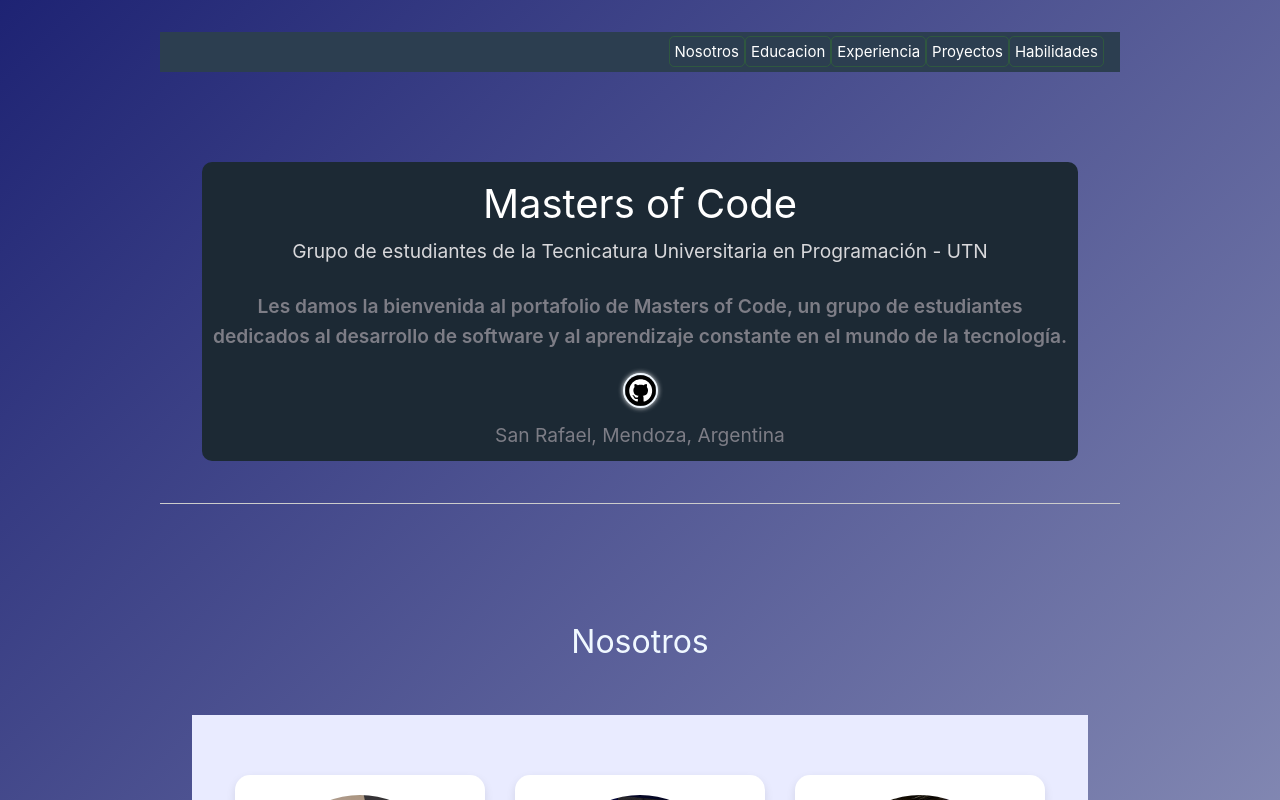
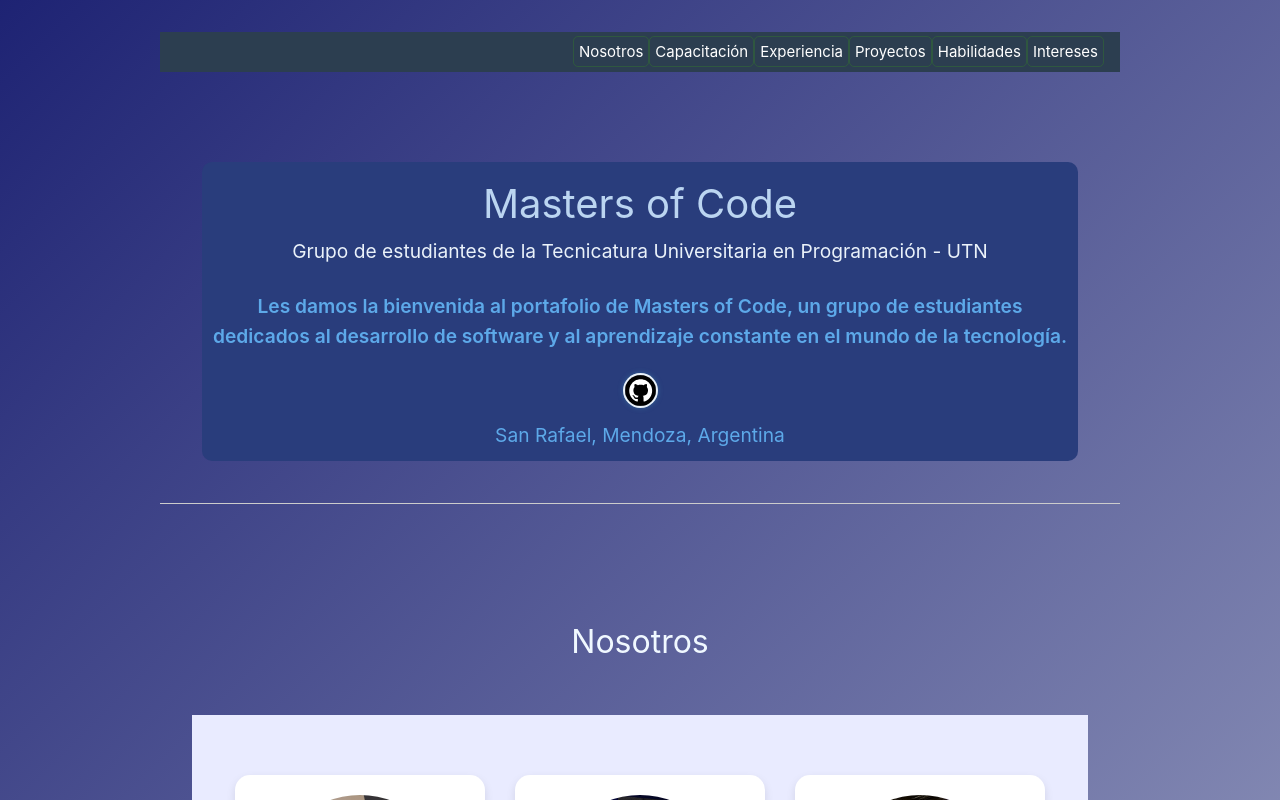
Before and after one commit to HotCode2025/MastersOfCode-Segundo-Semestre, a Vue app in the folder GITHUB/PORTAFOLIO CLASE 1/: page / in a window 1280 px wide. Built offline with nearby package versions, Linux system fonts and the light colour scheme.

Commit message:
Se actualiza informacion

```diff
--- a/GITHUB/PORTAFOLIO CLASE 1/src/App.vue
+++ b/GITHUB/PORTAFOLIO CLASE 1/src/App.vue
@@ -23,13 +23,13 @@ import ProyectosComponentes from './components/ProyectosComponentes.vue';
             <h2>Nosotros</h2>
             <NosotrosComponente />
         </section>
-        <section id="educacion">
-            <h2>Educación - Cursos</h2>
+        <section id="capacitacion">
+            <h2>Capacitación</h2>
             <!--Componente Educación-->
             <EducacionComponente />
         </section>
         <section id="experiencia">
-            <h2>Experiencia</h2>
+            <h2>Experiencia de Equipo</h2>
             <!--Componente Experiencia-->
             <ExperiencieComponente />
         </section>
--- a/GITHUB/PORTAFOLIO CLASE 1/src/components/DatosPersonales.vue
+++ b/GITHUB/PORTAFOLIO CLASE 1/src/components/DatosPersonales.vue
@@ -29,22 +29,23 @@ const redesSociales = [
 <style scoped>
 h1 {
     font-size: 2.5rem;
-    color: #fff
+    color: #bbd5f1;
 }
 
 p {
     font-size:1.2rem;
     font-weight: 600;
     margin-bottom: 1rem;
-    color: rgb(125, 125, 134);
+    color: #5DA9E9;
 }
 
 .card{
-    background-color: rgb(28, 41, 52);
+    background-color: #293d7c;
     border-radius: 10px;
     padding: 10px;
     margin: 10px;
     text-align: center;
+    color: #EAF2FA;
 }
 
 .container-lista {
@@ -58,25 +59,25 @@ p {
 
 .icon-redsocial {
     align-items: center;
-    background-color: aliceblue;
+    background-color: #EAF2FA;
     border-radius: 50%;
     padding: 2px;
     margin: 5px;
-    box-shadow: 0 0 5px rgba(251, 249, 249, 0.934);
+    box-shadow: 0 0 5px rgba(58, 124, 165, 0.6);
 }
 
 .icon-redsocial:hover {
-    background-color: rgb(28, 41, 52);
+    background-color: #1B3B5F;
     box-shadow: 0 0 5px rgba(251, 249, 249, 0.934) ;
 }
 h2{
     font-size: 1.2rem;
     font-weight: 600;
-    color: rgb(216, 216, 219);
+    color: #EAF2FA;
 }
 h3{
     font-size: 1.2rem;
     font-weight: 600;
-    color: rgb(125, 125, 134);
+    color: #5DA9E9;
 }
 </style>
--- a/GITHUB/PORTAFOLIO CLASE 1/src/components/EducacionComponente.vue
+++ b/GITHUB/PORTAFOLIO CLASE 1/src/components/EducacionComponente.vue
@@ -2,18 +2,43 @@
 import { ref } from 'vue';
 const fechaColor = ref([])
 fechaColor.value = [
-    {color: '#41516c'},
-    {color: '#FBCA3E'},
-    {color: '#E24A68'},
-    {color: '#1B5F8C'},
-    {color: '#4CADAD'}
+    { color: '#1B3B5F' },
+    { color: '#3A7CA5' },
+    { color: '#5DA9E9' },
+    { color: '#82C0E8' },
+    { color: '#A3D2F2' }
 ];
 const EducacionComponente = ref([
-  {fecha: '2024', title: 'Técnicatura Universitaria en Programacion', descripcion: 'Incumbencias Profesionales: Operación y programación de computadoras, desarrollo de programas en distintos lenguajes, análisis y control de sistemas informáticos.', enlace:'https://www.youtube.com/'},
-  {fecha: '2023', title: 'Desarrollador Full Stack', descripcion: 'Trabajé en XYZ Tech, donde diseñé y desarrollé aplicaciones web completas utilizando tecnologías como Node.js, React y MongoDB.', enlace:'http:www.direccion.com'},
-  {fecha: '2022', title: 'Internship en Desarrollo Web', descripcion: 'Realicé una pasantía en ABC Solutions, contribuyendo en la creación de interfaces de usuario y optimización de sitios web.', enlace:'http:www.direccion.com'},
-  {fecha: '2021', title: 'Proyecto Personal - Aplicación de Gestión de Tareas', descripcion: 'Desarrollé una aplicación para la gestión de tareas diarias usando HTML, CSS y JavaScript, implementando funcionalidades como listas de tareas y recordatorios.', enlace:'http:www.direccion.com'},
-  {fecha: '2020', title: 'Curso de Introducción a la Programación', descripcion: 'Completé un curso en línea sobre fundamentos de programación, donde aprendí lenguajes como Python y Java.', enlace:'http:www.direccion.com'}
+  {
+        fecha: "2025",
+        titulo: "Certificación en Desarrollo Web Avanzado",
+        descripcion: "El equipo completó una capacitación avanzada en tecnologías web modernas, incluyendo React, Vue.js y Node.js, reforzando buenas prácticas y desarrollo colaborativo.",
+        enlace: "ver más"
+    },
+    {
+        fecha: "2024",
+        titulo: "Tecnicatura en Programación - Miembros del Equipo",
+        descripcion: "Varios integrantes finalizaron la Tecnicatura Universitaria en Programación en la UTN - Facultad Regional San Rafael, adquiriendo competencias en análisis de sistemas, programación y bases de datos.",
+        enlace: "ver más"
+    },
+    {
+        fecha: "2023",
+        titulo: "Curso de UX/UI y Diseño de Interfaces",
+        descripcion: "El grupo realizó un curso especializado en diseño de interfaces y experiencia de usuario para mejorar la usabilidad y estética de los proyectos web que desarrollamos.",
+        enlace: "ver más"
+    },
+    {
+        fecha: "2022",
+        titulo: "Bootcamp Full Stack",
+        descripcion: "El equipo participó en un bootcamp intensivo de desarrollo Full Stack, trabajando con Node.js, Express, MongoDB, React y Vue.js para crear aplicaciones completas.",
+        enlace: "ver más"
+    },
+    {
+        fecha: "2021",
+        titulo: "Hackathons y Proyectos de Capacitación",
+        descripcion: "Participamos en hackathons y talleres de programación, aplicando conocimientos en proyectos prácticos, fortaleciendo la colaboración y resolución de problemas en equipo.",
+        enlace: "ver más"
+    }
 ]);
 </script>
 
--- a/GITHUB/PORTAFOLIO CLASE 1/src/components/ExperiencieComponente.vue
+++ b/GITHUB/PORTAFOLIO CLASE 1/src/components/ExperiencieComponente.vue
@@ -6,14 +6,14 @@ import icono4 from '/src/assets/uiux.svg';
 import icono5 from '/src/assets/watch.svg';
 
 import { ref } from 'vue';
-const titulo = 'Desarrollador Full Stack';
-const fecha = 'Desde Enero 2022 / Julio 2024';
+const titulo = 'Desarrolladores Full Stack y Creativos Digitales';
+const fecha = 'Enero 2021 – Noviembre 2025';
 const experiencias = ref([
-    { id: 1, src: icono1, parrafo: 'Lideré un equipo de 5 desarrolladores en la creación de una plataforma de comercio electrónico que incrementó las ventas en un 35% durante el primer año.' },
-    { id: 2, src: icono2, parrafo: 'Diseñé y desarrollé aplicaciones web utilizando Node.js, React y MongoDB, logrando reducir el tiempo de carga de las páginas en un 50%.' },
-    { id: 3, src: icono3, parrafo: 'Implementé soluciones de autenticación y autorización, mejorando la seguridad del sitio web y reduciendo los intentos de acceso no autorizado en un 20%.' },
-    { id: 4, src: icono4, parrafo: 'Colaboré con diseñadores de UX/UI para crear interfaces de usuario atractivas y fáciles de usar, aumentando la satisfacción del cliente en un 15%.' },
-    { id: 5, src: icono5, parrafo: 'Automaticé procesos de despliegue continuo utilizando Jenkins y Docker, reduciendo los tiempos de despliegue en un 40%.' },
+    { id: 1, src: icono1, parrafo: 'Colaboramos en el desarrollo de sistemas de gestión y plataformas web, incluyendo gestión de inventarios, reservas de restaurantes y plataformas de e-learning, aplicando buenas prácticas de programación y metodologías ágiles.' },
+    { id: 2, src: icono2, parrafo: 'Implementamos interfaces modernas y responsivas con Vue.js, React y Bootstrap, garantizando una experiencia de usuario intuitiva en todos los dispositivos.' },
+    { id: 3, src: icono3, parrafo: 'Participamos en la documentación y control de versiones de los proyectos mediante Git y GitHub, fomentando la colaboración eficiente entre todos los miembros del grupo.' },
+    { id: 4, src: icono4, parrafo: 'Desarrollamos habilidades en automatización de procesos y despliegue con herramientas como Netlify, Docker y Firebase, mejorando la eficiencia del flujo de trabajo y la disponibilidad de los proyectos.' },
+    { id: 5, src: icono5, parrafo: 'Fomentamos el aprendizaje colaborativo, compartiendo conocimientos sobre nuevas tecnologías, frameworks y buenas prácticas, fortaleciendo la formación de todo el grupo.' },
 ]);
 </script>
 
@@ -51,18 +51,18 @@ const experiencias = ref([
     display: flex;
     flex-direction: column;
     padding: 2rem;
-    background-color: rgb(28, 41, 52);
+    background-color: #1A1F71;
     border-radius: 15px;
 }
 
 .titulo {
     font-size: 1.5rem;
-    color: coral;
+    color: #6C63FF;
 }
 
 .fecha {
     font-size: 1rem;
-    color: burlywood;
+    color: #3E5C76;
     margin-bottom: 1rem;
 }
 
@@ -76,5 +76,11 @@ const experiencias = ref([
     display: flex;
     padding: 1rem;
     gap: 1.5rem;
+    color: #E0E6ED;
+    border-bottom: 1px solid #2a2983;
+}
+
+.item:last-child {
+    border-bottom: none;
 }
 </style>
--- a/GITHUB/PORTAFOLIO CLASE 1/src/components/NavBar.vue
+++ b/GITHUB/PORTAFOLIO CLASE 1/src/components/NavBar.vue
@@ -14,10 +14,11 @@
 import { ref } from 'vue';
 const navegacion= ref([
     {id:1, nombre:'Nosotros', enlace:'#nosotros'},
-    {id:2, nombre:'Educacion', enlace:'#educacion'},
+    {id:2, nombre:'Capacitación', enlace:'#capacitación'},
     {id:3, nombre:'Experiencia', enlace:'#experiencia'},
     {id:4, nombre:'Proyectos', enlace:'#proyectos'},
     {id:5, nombre:'Habilidades', enlace:'#habilidades'},
+    {id:6, nombre:'Intereses', enlace:'#intereses'},
 ])
 </script>
 
```
